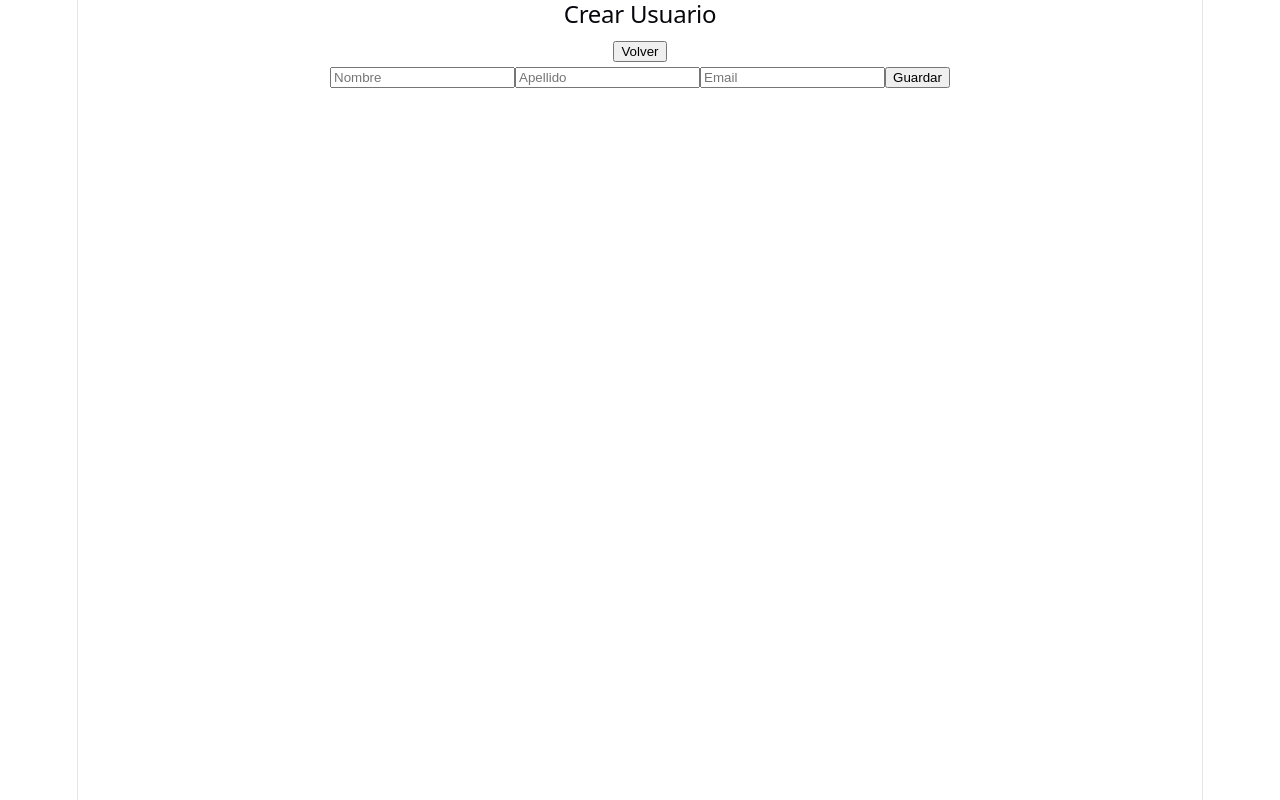
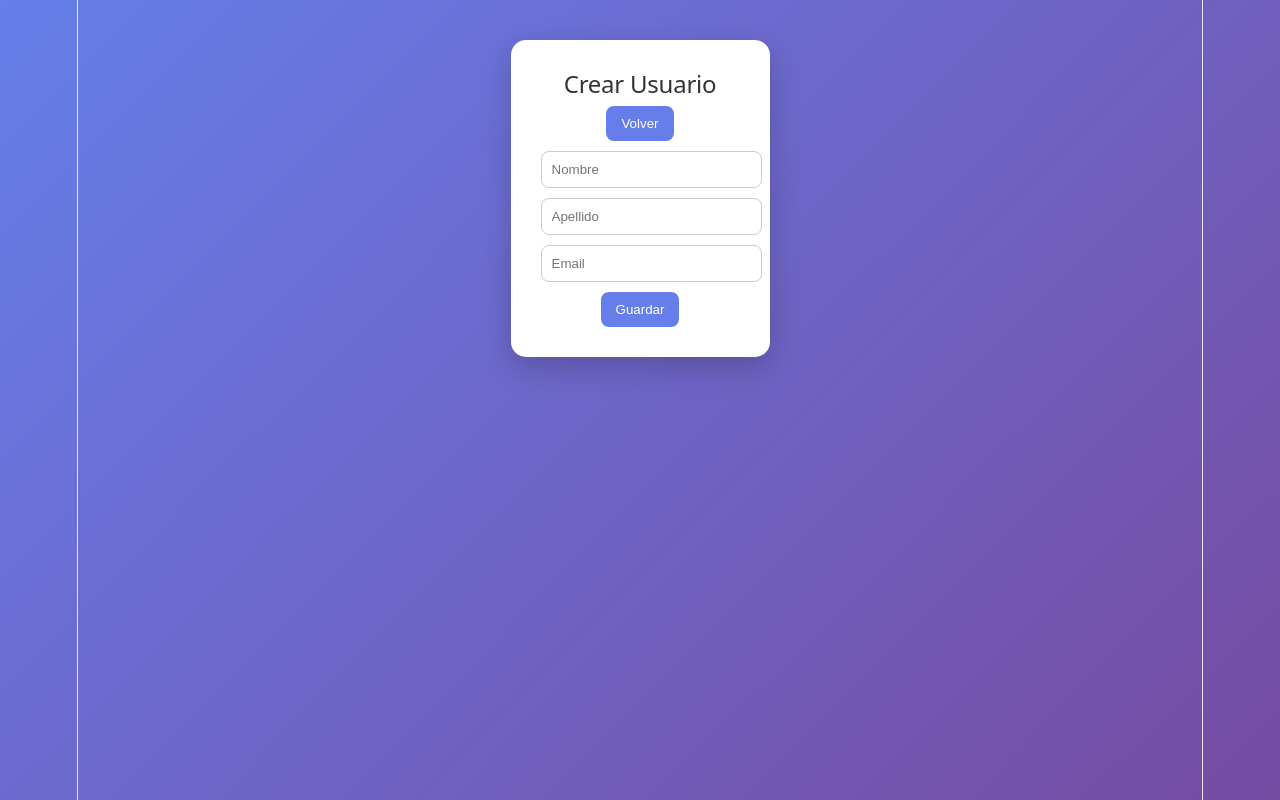
Before and after one commit to AlexisJuliette/gestion_usuario, a React (Vite) app in the folder frontend/: page /create in a window 1280 px wide. Built offline with nearby package versions, Linux system fonts and the light colour scheme.

Commit message:
style: enhance frontend user management UI

```diff
--- a/frontend/src/App.css
+++ b/frontend/src/App.css
@@ -1,184 +1,72 @@
-.counter {
-  font-size: 16px;
-  padding: 5px 10px;
-  border-radius: 5px;
-  color: var(--accent);
-  background: var(--accent-bg);
-  border: 2px solid transparent;
-  transition: border-color 0.3s;
-  margin-bottom: 24px;
-
-  &:hover {
-    border-color: var(--accent-border);
-  }
-  &:focus-visible {
-    outline: 2px solid var(--accent);
-    outline-offset: 2px;
-  }
+body {
+  margin: 0;
+  font-family: "Segoe UI", sans-serif;
+  background: linear-gradient(135deg, #667eea, #764ba2);
+  min-height: 100vh;
 }
 
-.hero {
-  position: relative;
-
-  .base,
-  .framework,
-  .vite {
-    inset-inline: 0;
-    margin: 0 auto;
-  }
-
-  .base {
-    width: 170px;
-    position: relative;
-    z-index: 0;
-  }
-
-  .framework,
-  .vite {
-    position: absolute;
-  }
-
-  .framework {
-    z-index: 1;
-    top: 34px;
-    height: 28px;
-    transform: perspective(2000px) rotateZ(300deg) rotateX(44deg) rotateY(39deg)
-      scale(1.4);
-  }
-
-  .vite {
-    z-index: 0;
-    top: 107px;
-    height: 26px;
-    width: auto;
-    transform: perspective(2000px) rotateZ(300deg) rotateX(40deg) rotateY(39deg)
-      scale(0.8);
-  }
+.container {
+  max-width: 1100px;
+  margin: 40px auto;
+  background: white;
+  border-radius: 15px;
+  padding: 30px;
+  box-shadow: 0 10px 30px rgba(0,0,0,0.2);
 }
 
-#center {
-  display: flex;
-  flex-direction: column;
-  gap: 25px;
-  place-content: center;
-  place-items: center;
-  flex-grow: 1;
-
-  @media (max-width: 1024px) {
-    padding: 32px 20px 24px;
-    gap: 18px;
-  }
+h1, h2 {
+  color: #333;
+  text-align: center;
 }
 
-#next-steps {
-  display: flex;
-  border-top: 1px solid var(--border);
-  text-align: left;
-
-  & > div {
-    flex: 1 1 0;
-    padding: 32px;
-    @media (max-width: 1024px) {
-      padding: 24px 20px;
-    }
-  }
-
-  .icon {
-    margin-bottom: 16px;
-    width: 22px;
-    height: 22px;
-  }
-
-  @media (max-width: 1024px) {
-    flex-direction: column;
-    text-align: center;
-  }
+button {
+  background: #667eea;
+  color: white;
+  border: none;
+  padding: 10px 15px;
+  border-radius: 8px;
+  cursor: pointer;
+  transition: 0.3s;
 }
 
-#docs {
-  border-right: 1px solid var(--border);
-
-  @media (max-width: 1024px) {
-    border-right: none;
-    border-bottom: 1px solid var(--border);
-  }
+button:hover {
+  background: #4f46e5;
+  transform: translateY(-2px);
 }
 
-#next-steps ul {
-  list-style: none;
-  padding: 0;
-  display: flex;
-  gap: 8px;
-  margin: 32px 0 0;
-
-  .logo {
-    height: 18px;
-  }
-
-  a {
-    color: var(--text-h);
-    font-size: 16px;
-    border-radius: 6px;
-    background: var(--social-bg);
-    display: flex;
-    padding: 6px 12px;
-    align-items: center;
-    gap: 8px;
-    text-decoration: none;
-    transition: box-shadow 0.3s;
-
-    &:hover {
-      box-shadow: var(--shadow);
-    }
-    .button-icon {
-      height: 18px;
-      width: 18px;
-    }
-  }
-
-  @media (max-width: 1024px) {
-    margin-top: 20px;
-    flex-wrap: wrap;
-    justify-content: center;
-
-    li {
-      flex: 1 1 calc(50% - 8px);
-    }
-
-    a {
-      width: 100%;
-      justify-content: center;
-      box-sizing: border-box;
-    }
-  }
+table {
+  width: 100%;
+  border-collapse: collapse;
+  margin-top: 20px;
+  overflow: hidden;
+  border-radius: 10px;
 }
 
-#spacer {
-  height: 88px;
-  border-top: 1px solid var(--border);
-  @media (max-width: 1024px) {
-    height: 48px;
-  }
+th {
+  background: #667eea;
+  color: white;
 }
 
-.ticks {
-  position: relative;
+th,
+td {
+  padding: 12px;
+  border-bottom: 1px solid #ddd;
+}
+
+tr:hover {
+  background: #f5f5f5;
+}
+
+input {
   width: 100%;
+  max-width: 400px;
+  padding: 10px;
+  margin: 10px auto;
+  display: block;
+  border: 1px solid #ccc;
+  border-radius: 8px;
+}
 
-  &::before,
-  &::after {
-    content: '';
-    position: absolute;
-    top: -4.5px;
-    border: 5px solid transparent;
-  }
-
-  &::before {
-    left: 0;
-    border-left-color: var(--border);
-  }
-  &::after {
-    right: 0;
-    border-right-color: var(--border);
-  }
+form {
+  text-align: center;
 }
--- a/frontend/src/App.tsx
+++ b/frontend/src/App.tsx
@@ -1,7 +1,8 @@
+import "./App.css";
 import AppRoutes from "./routes/AppRoutes";
 
 function App() {
   return <AppRoutes />;
 }
 
-export default App
+export default App;
--- a/frontend/src/pages/UserCreatePage.tsx
+++ b/frontend/src/pages/UserCreatePage.tsx
@@ -30,7 +30,7 @@ function UserCreatePage() {
   };
 
   return (
-    <div>
+    <div className="container">
       <h2>Crear Usuario</h2>
       <Link to="/">
         <button type="button">Volver</button>
--- a/frontend/src/pages/UserEditPage.tsx
+++ b/frontend/src/pages/UserEditPage.tsx
@@ -41,7 +41,7 @@ function UserEditPage() {
   };
 
   return (
-    <div>
+    <div className="container">
       <h2>Editar Usuario</h2>
 
       <form onSubmit={handleSubmit}>
--- a/frontend/src/pages/UserListPage.tsx
+++ b/frontend/src/pages/UserListPage.tsx
@@ -24,12 +24,21 @@ function UserListPage() {
   };
 
   return (
-    <div>
-      <h1>Gestión de Usuarios</h1>
+    <div className="container">
+      <div
+        style={{
+          display: "flex",
+          justifyContent: "space-between",
+          alignItems: "center",
+          marginBottom: "20px",
+     }}
+  >
+     <h1>Gestión de Usuarios</h1>
 
-      <Link to="/create">
-        <button>Nuevo Usuario</button>
-      </Link>
+     <Link to="/create">
+      <button>+ Nuevo Usuario</button>
+     </Link>
+    </div>
 
       <table border={1}>
         <thead>
```
